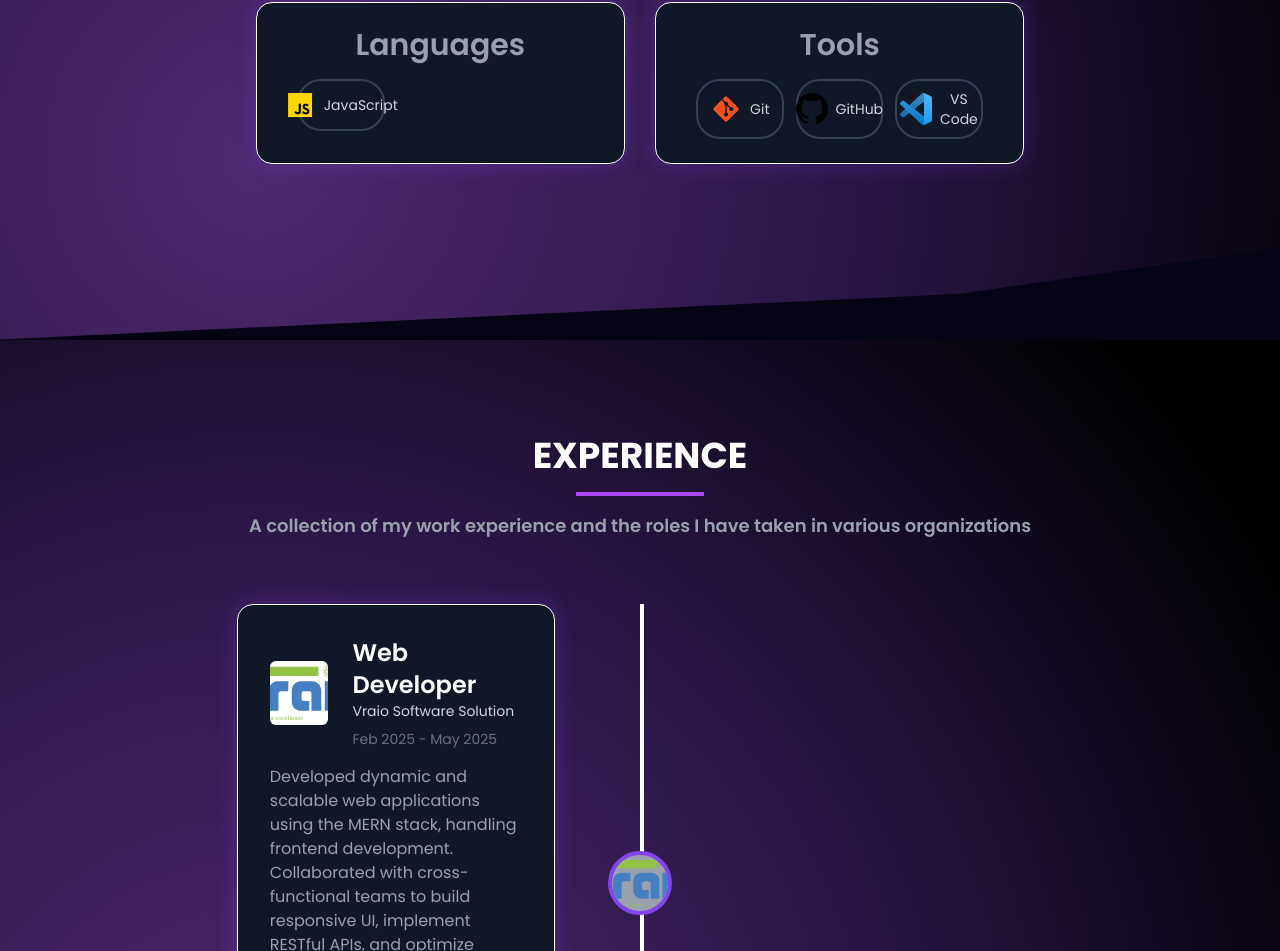
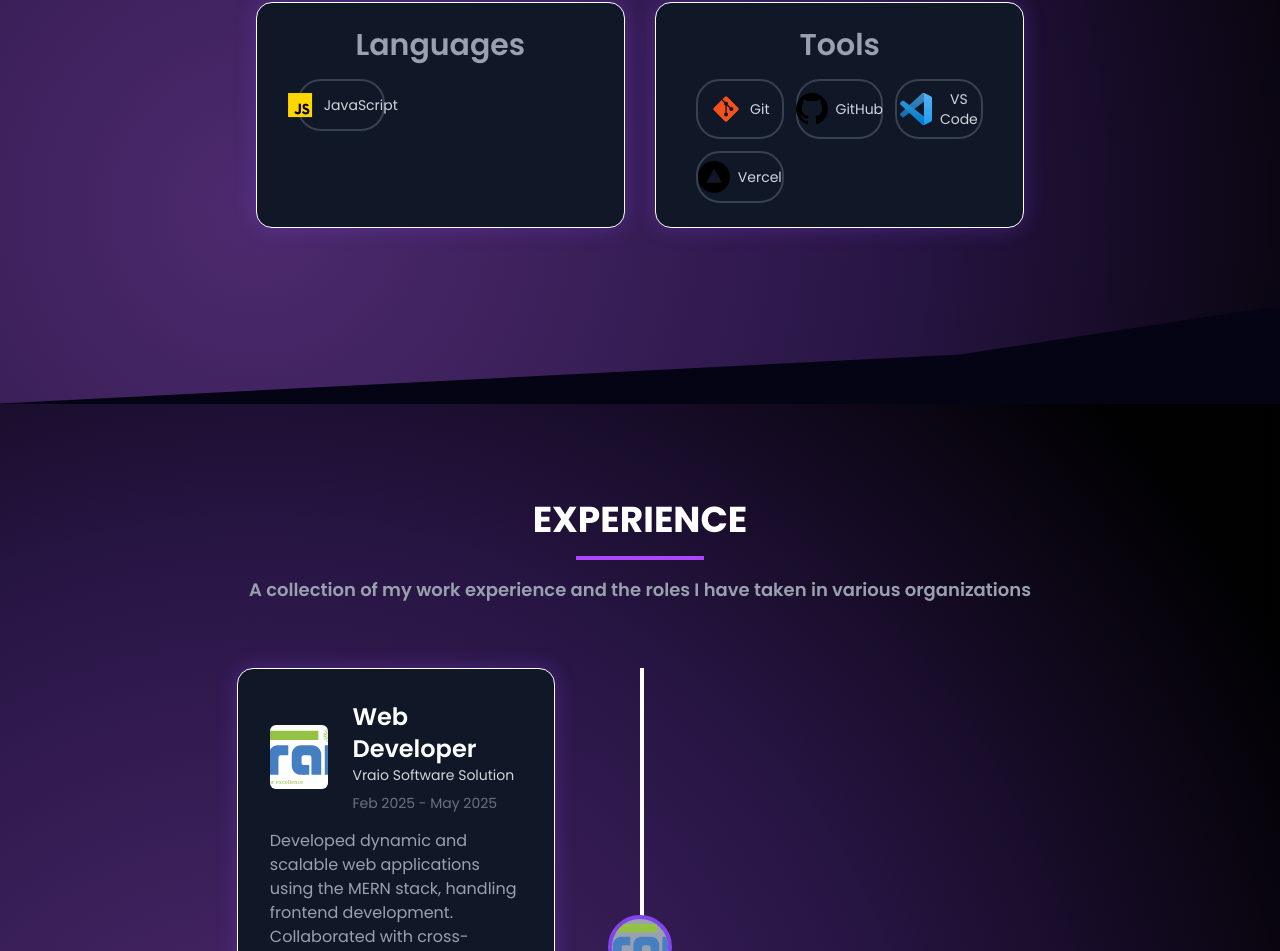
Before and after one commit to Ganeshmurdeshwarr/My-Portfolio, a React (Vite) app: page / in a window 1280 px wide. Shown: the part 1426-2377 px from the top of the page. Built offline with nearby package versions, Linux system fonts and the light colour scheme.

Commit message:
new skill

```diff
--- a/src/details.js
+++ b/src/details.js
@@ -56,19 +56,12 @@ export const SkillsInfo = [
       { name: 'React JS', logo: reactjsLogo },
       { name: 'Redux', logo: reduxLogo },
       { name: 'Tailwind CSS', logo: tailwindcssLogo },
-      // { name: 'SASS', logo: sassLogo },
-      // { name: 'Angular', logo: angularLogo },
-      // { name: 'Next JS', logo: nextjsLogo },
-      // { name: 'GSAP', logo: gsapLogo },
-      // { name: 'Material UI', logo: materialuiLogo },
-      // { name: 'Bootstrap', logo: bootstrapLogo },
     ],
   },
   {
     title: 'Backend',
     skills: [
       { name: 'MySQL', logo: mysqlLogo },
-      // { name: 'Springboot', logo: springbootLogo },
       // { name: 'Node JS', logo: nodejsLogo },
       // { name: 'Express JS', logo: expressjsLogo },
       // { name: 'MongoDB', logo: mongodbLogo },
@@ -80,12 +73,11 @@ export const SkillsInfo = [
     title: 'Languages',
     skills: [
       { name: 'JavaScript', logo: javascriptLogo },
+    //   { name: 'TypeScript', logo: typescriptLogo },
+    //   { name: 'Python', logo: pythonLogo },
     //   { name: 'C', logo: cLogo },
     //   { name: 'C++', logo: cppLogo },
     //   { name: 'Java', logo: javaLogo },
-    //   { name: 'Python', logo: pythonLogo },
-    //   { name: 'C-Sharp', logo: csharpLogo },
-    //   { name: 'TypeScript', logo: typescriptLogo },
     ],
   },
   {
@@ -94,9 +86,9 @@ export const SkillsInfo = [
       { name: 'Git', logo: gitLogo },
       { name: 'GitHub', logo: githubLogo },
       { name: 'VS Code', logo: vscodeLogo },
+      { name: 'Vercel', logo: vercelLogo },
       // { name: 'Postman', logo: postmanLogo },
       // { name: 'Compass', logo: mcLogo },
-      // { name: 'Vercel', logo: vercelLogo },
       // { name: 'Netlify', logo: netlifyLogo },
       // { name: 'Figma', logo: figmaLogo },
     ],
```
